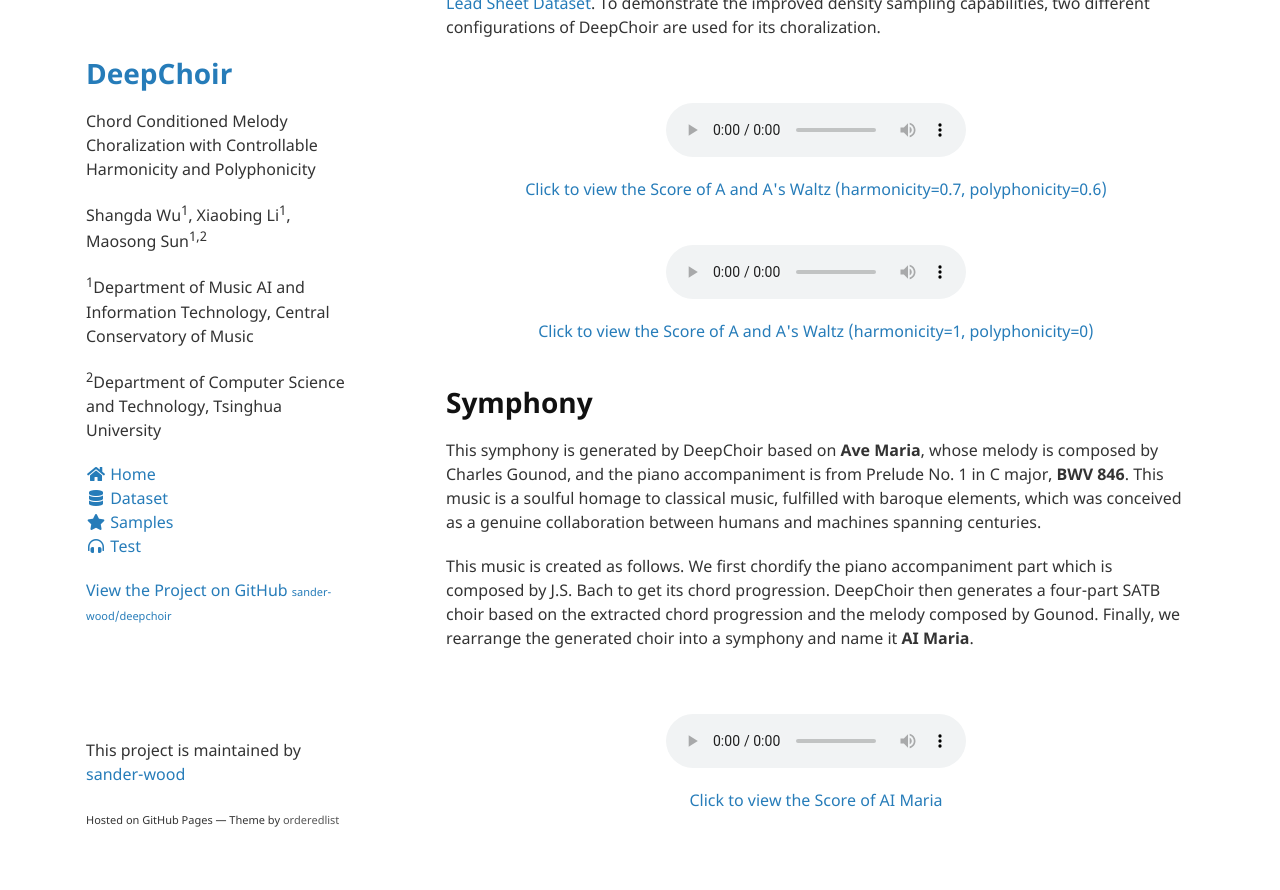
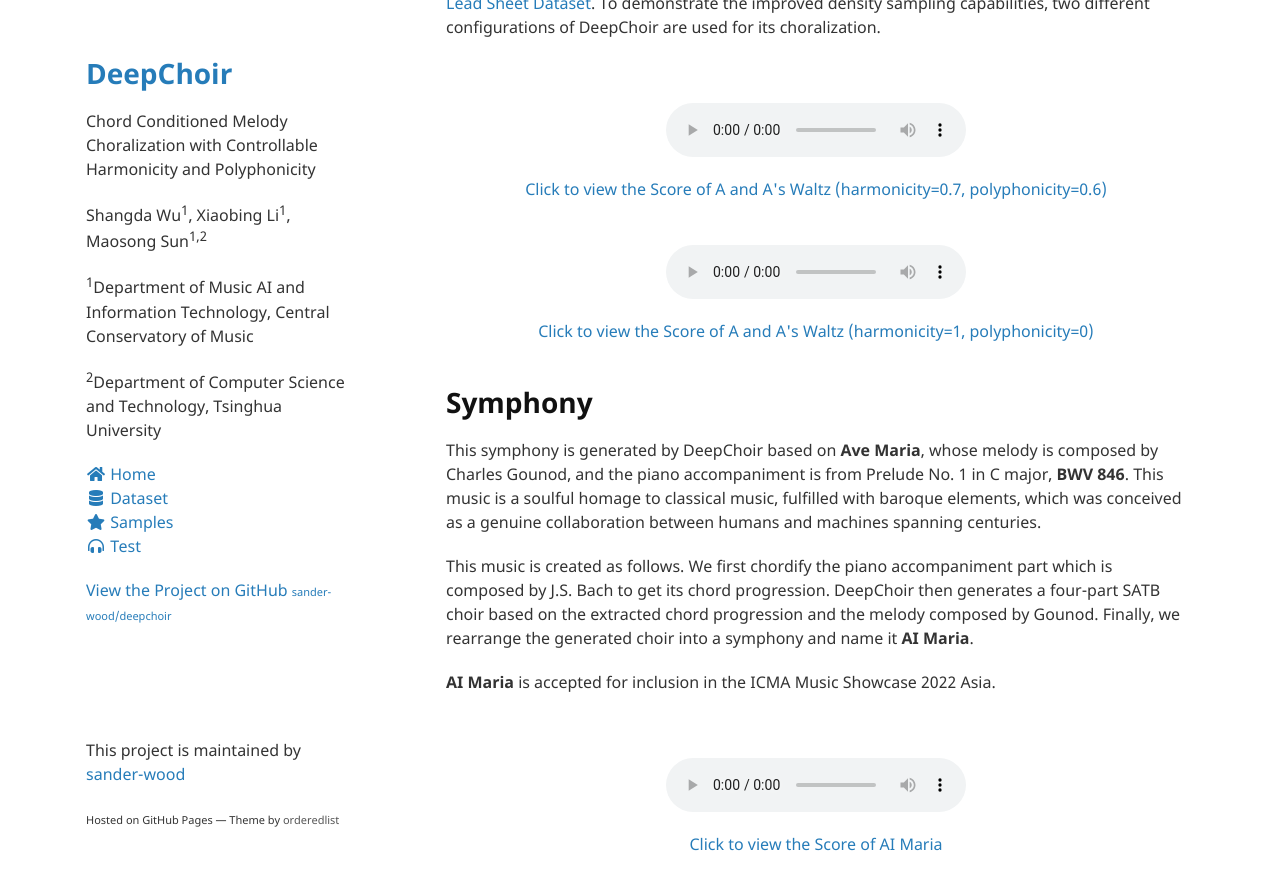
Before and after one commit to sander-wood/deepchoir, a Jekyll site: the page built from samples.md, in a window 1280 px wide and 900 px high, scrolled down 895 px. Shown: the top 890 px of the window. Built offline with Jekyll 4.4.1, drawn with Linux system fonts in a browser that asks for light colours; nearby versions of some CDN libraries; before the commit the page ends 1751 px from its top, so only the background shows below that.

Commit message:
Update samples.md

```diff
--- a/samples.md
+++ b/samples.md
@@ -38,6 +38,8 @@
 
 This music is created as follows. We first chordify the piano accompaniment part which is composed by J.S. Bach to get its chord progression. DeepChoir then generates a four-part SATB choir based on the extracted chord progression and the melody composed by Gounod. Finally, we rearrange the generated choir into a symphony and name it **AI Maria**.
 
+**AI Maria** is accepted for inclusion in the ICMA Music Showcase 2022 Asia.
+
 <br>
 <audio id="audio_5" src="samples/symphony/AI Maria.mp3" type="audio/mpeg" controls controlsList="nodownload">Your browser does not support the audio element.</audio>
 <center><a id="score_5" href="samples/symphony/AI Maria.pdf" target="_blank">Click to view the Score of AI Maria</a></center>
```
